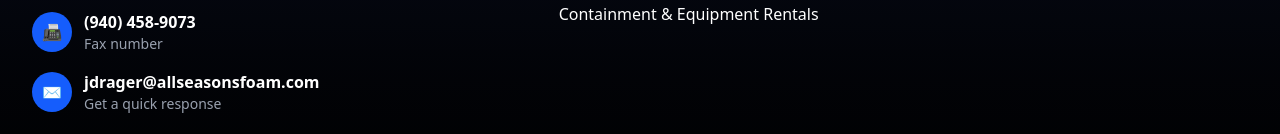
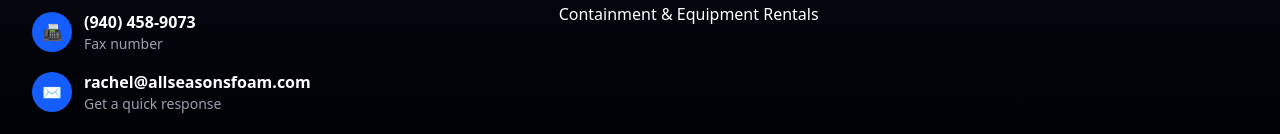
Before and after one commit to boonewh/allseasons, a Next.js app: page / in a window 1280 px wide. Shown: the part 4880-5014 px from the top of the page. Built offline with nearby package versions, Linux system fonts and the light colour scheme.

Commit message:
Update email address in Footer component

```diff
--- a/components/Footer.js
+++ b/components/Footer.js
@@ -45,7 +45,7 @@ export default function Footer() {
                   <span className="text-white font-semibold">✉️</span>
                 </div>
                 <div>
-                  <p className="text-white font-semibold">jdrager@allseasonsfoam.com</p>
+                  <p className="text-white font-semibold">rachel@allseasonsfoam.com</p>
                   <p className="text-gray-400 text-sm">Get a quick response</p>
                 </div>
               </div>
```
